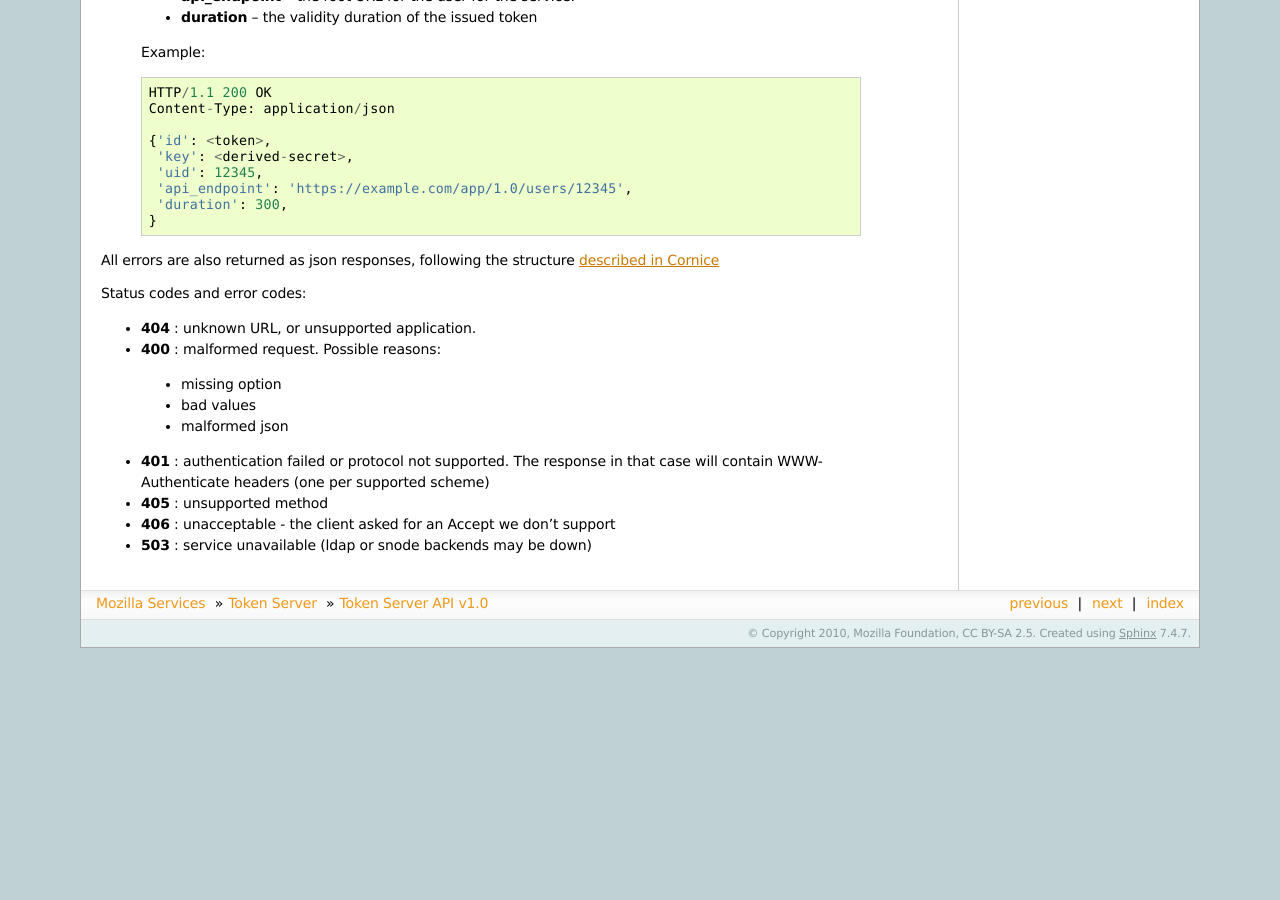
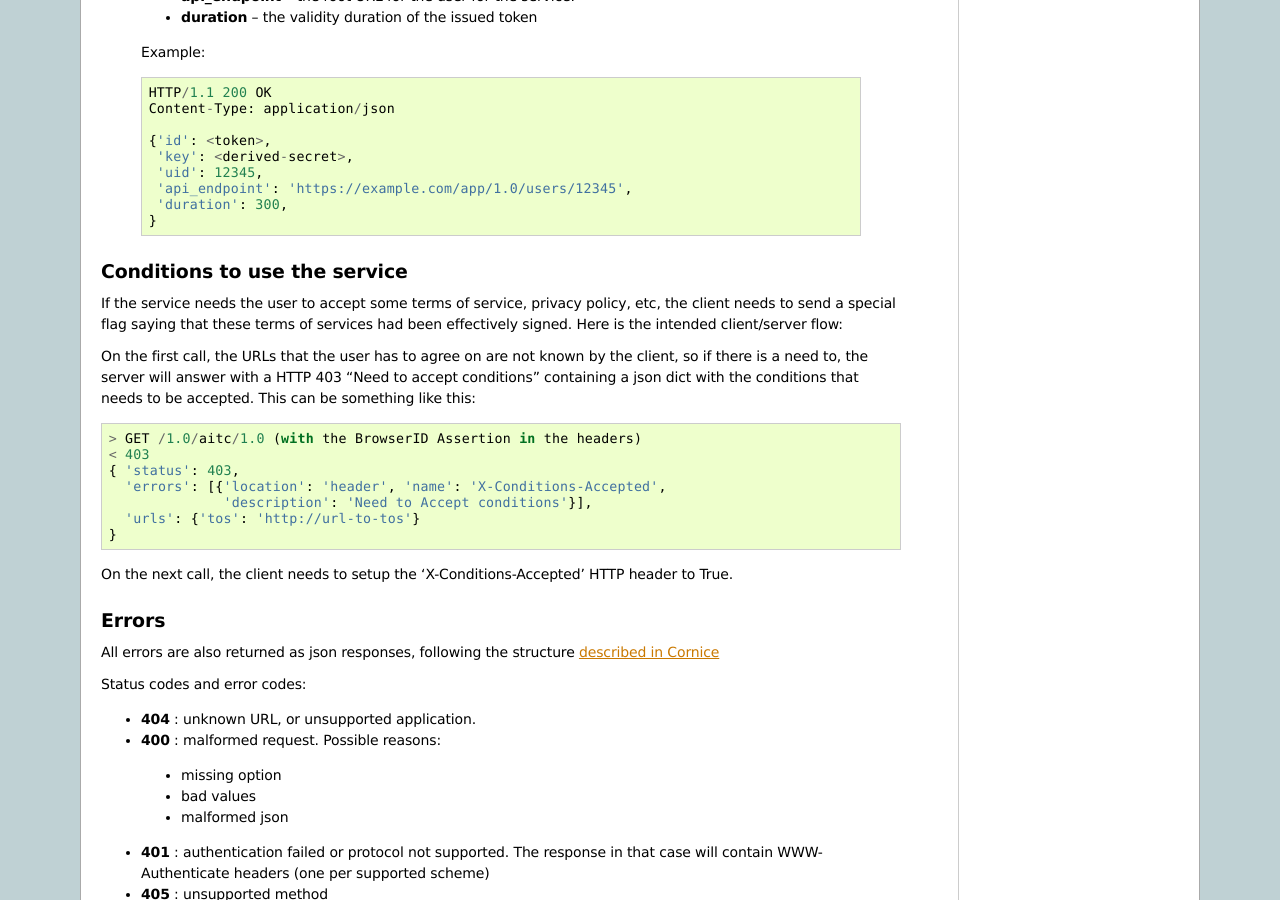
Before and after one commit to mozilla-services/docs, a Sphinx documentation site: the page built from source/token/apis.rst, in a window 1280 px wide and 900 px high, scrolled down 594 px. Built offline with Sphinx 7.4.7, drawn with Linux system fonts in a browser that asks for light colours; the version number could not be read and is left out; before the commit the page ends 1242 px from its top, so only the background shows below that; some of the changed text lies outside the part shown.

Commit message:
Describe the X-Conditions-Accepted header behaviour

```diff
--- a/source/token/apis.rst
+++ b/source/token/apis.rst
@@ -48,6 +48,31 @@ Token Server API v1.0
          'duration': 300,
         }
 
+Conditions to use the service
+=============================
+
+If the service needs the user to accept some terms of service, privacy policy,
+etc, the client needs to send a special flag saying that these terms of
+services had been effectively signed. Here is the intended client/server flow:
+
+On the first call, the URLs that the user has to agree on are not known by the
+client, so if there is a need to, the server will answer with a HTTP 403 "Need
+to accept conditions" containing a json dict with the conditions that needs to
+be accepted. This can be something like this::
+
+    > GET /1.0/aitc/1.0 (with the BrowserID Assertion in the headers)
+    < 403
+    { 'status': 403,
+      'errors': [{'location': 'header', 'name': 'X-Conditions-Accepted',
+                  'description': 'Need to Accept conditions'}],
+      'urls': {'tos': 'http://url-to-tos'}
+    }
+
+On the next call, the client needs to setup the 'X-Conditions-Accepted' HTTP
+header to True.
+
+Errors
+======
 
 All errors are also returned as json responses, following the
 structure `described in Cornice
```
